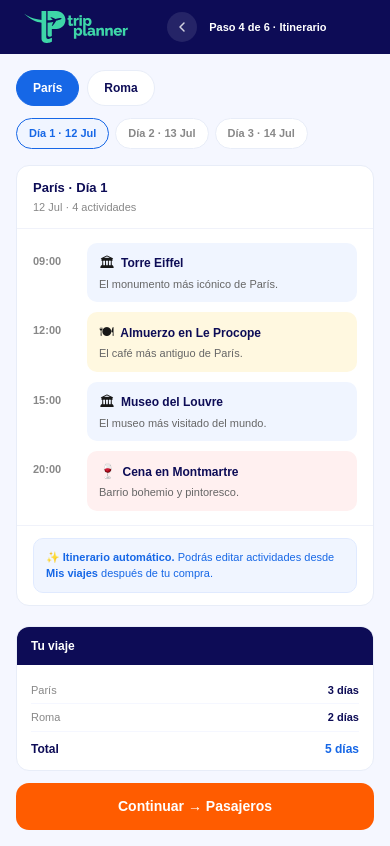
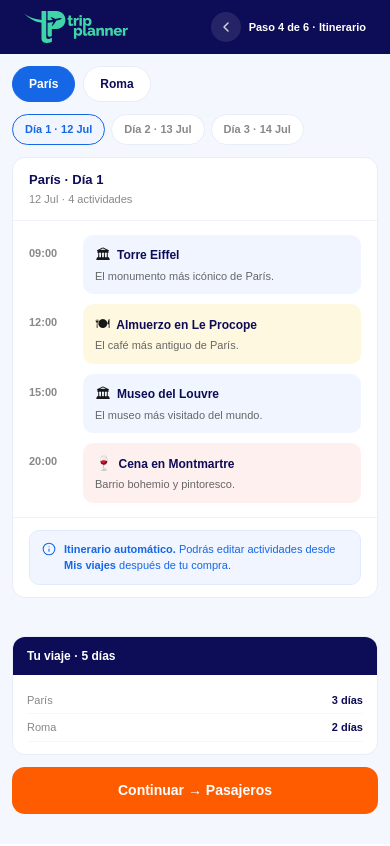
Before and after one commit to barreradionisio/trip-planner, a Next.js app: page /itinerario in a window 390 px wide. Built offline with nearby package versions, Linux system fonts and the light colour scheme.

Commit message:
responsive itinerario CSS puro sin emoji

```diff
--- a/app/itinerario/page.tsx
+++ b/app/itinerario/page.tsx
@@ -4,7 +4,6 @@
 import Link from "next/link";
 import { useRouter } from "next/navigation";
 import Logo from "../components/Logo";
-import { useIsMobile } from "../hooks/useIsMobile";
 
 const itinerario = [
   {
@@ -53,31 +52,77 @@
 
 export default function Itinerario() {
   const router = useRouter();
-  const isMobile = useIsMobile();
   const [ciudadActiva, setCiudadActiva] = useState("París");
   const [diaActivo, setDiaActivo] = useState(1);
-  const [vista, setVista] = useState("dia");
 
   const ciudadData = itinerario.find(c => c.ciudad === ciudadActiva)!;
   const diaData = ciudadData.dias.find(d => d.dia === diaActivo)!;
 
   return (
-    <div style={{ minHeight: "100vh", display: "flex", flexDirection: "column", fontFamily: "'Montserrat',sans-serif", background: "#f5f7ff" }}>
+    <>
+      <style>{`
+        * { box-sizing: border-box; }
+        .itin-wrap {
+          min-height: 100vh;
+          display: flex;
+          flex-direction: column;
+          font-family: 'Montserrat', sans-serif;
+          background: #f5f7ff;
+          width: 100%;
+          max-width: 100vw;
+          overflow-x: hidden;
+        }
+        .itin-topbar {
+          background: #0D0C56;
+          padding: 11px 24px;
+          display: flex;
+          align-items: center;
+          justify-content: space-between;
+          flex-shrink: 0;
+        }
+        .itin-pasos { display: flex; align-items: center; gap: 4px; }
+        .itin-paso-mobile { display: none; font-size: 11px; font-weight: 700; color: #fff; white-space: nowrap; align-items: center; gap: 8px; }
+        .itin-body {
+          display: grid;
+          grid-template-columns: 1fr 300px;
+          gap: 20px;
+          padding: 20px;
+          flex: 1;
+          max-width: 1100px;
+          margin: 0 auto;
+          width: 100%;
+        }
+        .itin-sidebar { display: flex; flex-direction: column; }
+        .itin-sidebar-mobile { display: none; flex-direction: column; width: 100%; }
+        .itin-tabs {
+          display: flex;
+          gap: 6px;
+          margin-bottom: 12px;
+          overflow-x: auto;
+          -webkit-overflow-scrolling: touch;
+        }
+
+        @media (max-width: 768px) {
+          .itin-pasos { display: none; }
+          .itin-paso-mobile { display: flex; }
+          .itin-body { grid-template-columns: 1fr; padding: 12px; overflow: hidden; }
+          .itin-sidebar { display: none; }
+          .itin-sidebar-mobile { display: flex; }
+        }
+      `}</style>
+
+      <div className="itin-wrap">
 
         {/* TOPBAR */}
-      <div style={{ background: "#0D0C56", padding: "11px 24px", display: "flex", alignItems: "center", justifyContent: "space-between", flexShrink: 0 }}>
+        <div className="itin-topbar">
           <Logo variant="teal" />
-        <div style={{ display: "flex", alignItems: "center", gap: "4px" }}>
-          <button onClick={() => router.back()} style={{ background: "rgba(255,255,255,0.1)", border: "none", borderRadius: "50%", color: "rgba(255,255,255,0.8)", cursor: "pointer", marginRight: "8px", display: "flex", alignItems: "center", justifyContent: "center", width: "30px", height: "30px" }}
-            onMouseEnter={e => (e.currentTarget as HTMLElement).style.background = "rgba(255,255,255,0.18)"}
-            onMouseLeave={e => (e.currentTarget as HTMLElement).style.background = "rgba(255,255,255,0.1)"}
-          >
+          <div className="itin-pasos">
+            <button onClick={() => router.back()} style={{ background: "rgba(255,255,255,0.1)", border: "none", borderRadius: "50%", color: "rgba(255,255,255,0.8)", cursor: "pointer", display: "flex", alignItems: "center", justifyContent: "center", width: "30px", height: "30px", marginRight: "8px" }}>
               <svg width="16" height="16" viewBox="0 0 24 24" fill="none" stroke="currentColor" strokeWidth="2.2" strokeLinecap="round" strokeLinejoin="round">
                 <polyline points="15 18 9 12 15 6"/>
               </svg>
             </button>
-          {!isMobile ? (
-            ["Destinos", "Vuelos", "Hospedaje", "Itinerario", "Pasajeros", "Pago"].map((s, i) => (
+            {["Destinos", "Vuelos", "Hospedaje", "Itinerario", "Pasajeros", "Pago"].map((s, i) => (
               <div key={s} style={{ display: "flex", alignItems: "center", gap: "4px" }}>
                 <div style={{ display: "flex", alignItems: "center", gap: "4px" }}>
                   <div style={{ width: "22px", height: "22px", borderRadius: "50%", display: "flex", alignItems: "center", justifyContent: "center", fontSize: "10px", fontWeight: "800", background: i < 3 ? "#3ED5A9" : i === 3 ? "#1667E6" : "rgba(255,255,255,0.15)", color: i < 4 ? "#0D0C56" : "rgba(255,255,255,0.4)" }}>{i < 3 ? "✓" : i + 1}</div>
@@ -85,40 +130,37 @@
                 </div>
                 {i < 5 && <div style={{ width: "16px", height: "1px", background: "rgba(255,255,255,0.15)" }} />}
               </div>
-            ))
-          ) : (
-            <div style={{ fontSize: "11px", fontWeight: "700", color: "#fff" }}>Paso 4 de 6 · Itinerario</div>
-          )}
+            ))}
           </div>
-        <div style={{ width: isMobile ? "0" : "120px" }} />
+          <div className="itin-paso-mobile">
+            <button onClick={() => router.back()} style={{ background: "rgba(255,255,255,0.1)", border: "none", borderRadius: "50%", color: "rgba(255,255,255,0.8)", cursor: "pointer", display: "flex", alignItems: "center", justifyContent: "center", width: "30px", height: "30px", flexShrink: 0 }}>
+              <svg width="16" height="16" viewBox="0 0 24 24" fill="none" stroke="currentColor" strokeWidth="2.2" strokeLinecap="round" strokeLinejoin="round">
+                <polyline points="15 18 9 12 15 6"/>
+              </svg>
+            </button>
+            Paso 4 de 6 · Itinerario
+          </div>
         </div>
 
         {/* BODY */}
-      <div style={{ display: isMobile ? "flex" : "grid", flexDirection: isMobile ? "column" : undefined, gridTemplateColumns: isMobile ? undefined : "1fr 300px", gap: "20px", padding: isMobile ? "16px" : "20px", flex: 1, maxWidth: "1100px", margin: "0 auto", width: "100%", boxSizing: "border-box" }}>
+        <div className="itin-body">
 
           {/* IZQUIERDA */}
-        <div>
+          <div style={{ overflow: "hidden", width: "100%" }}>
+
             {/* TABS CIUDADES */}
             <div style={{ display: "flex", gap: "8px", marginBottom: "12px" }}>
               {itinerario.map(c => (
-              <button
-                key={c.ciudad}
-                onClick={() => { setCiudadActiva(c.ciudad); setDiaActivo(1); }}
-                style={{ padding: "8px 16px", border: `1.5px solid ${ciudadActiva === c.ciudad ? "#1667E6" : "#e8edf8"}`, borderRadius: "50px", fontSize: "12px", fontWeight: "700", cursor: "pointer", background: ciudadActiva === c.ciudad ? "#1667E6" : "#fff", color: ciudadActiva === c.ciudad ? "#fff" : "#0D0C56" }}
-              >
+                <button key={c.ciudad} onClick={() => { setCiudadActiva(c.ciudad); setDiaActivo(1); }} style={{ padding: "8px 16px", border: `1.5px solid ${ciudadActiva === c.ciudad ? "#1667E6" : "#e8edf8"}`, borderRadius: "50px", fontSize: "12px", fontWeight: "700", cursor: "pointer", background: ciudadActiva === c.ciudad ? "#1667E6" : "#fff", color: ciudadActiva === c.ciudad ? "#fff" : "#0D0C56", fontFamily: "Montserrat, sans-serif" }}>
                   {c.ciudad}
                 </button>
               ))}
             </div>
 
             {/* TABS DÍAS */}
-          <div style={{ display: "flex", gap: "6px", marginBottom: "16px", overflowX: "auto" }}>
+            <div className="itin-tabs">
               {ciudadData.dias.map(d => (
-              <button
-                key={d.dia}
-                onClick={() => setDiaActivo(d.dia)}
-                style={{ padding: "6px 12px", border: `1.5px solid ${diaActivo === d.dia ? "#1667E6" : "#e8edf8"}`, borderRadius: "50px", fontSize: "11px", fontWeight: "700", cursor: "pointer", background: diaActivo === d.dia ? "#f0f5ff" : "#fff", color: diaActivo === d.dia ? "#1667E6" : "#888", whiteSpace: "nowrap", flexShrink: 0 }}
-              >
+                <button key={d.dia} onClick={() => setDiaActivo(d.dia)} style={{ padding: "6px 12px", border: `1.5px solid ${diaActivo === d.dia ? "#1667E6" : "#e8edf8"}`, borderRadius: "50px", fontSize: "11px", fontWeight: "700", cursor: "pointer", background: diaActivo === d.dia ? "#f0f5ff" : "#fff", color: diaActivo === d.dia ? "#1667E6" : "#888", whiteSpace: "nowrap", flexShrink: 0, fontFamily: "Montserrat, sans-serif" }}>
                   Día {d.dia} · {d.fecha}
                 </button>
               ))}
@@ -126,11 +168,9 @@
 
             {/* ACTIVIDADES */}
             <div style={{ background: "#fff", borderRadius: "13px", border: "1.5px solid #e8edf8", overflow: "hidden" }}>
-            <div style={{ padding: "12px 16px", borderBottom: "1px solid #f0f2fa", display: "flex", justifyContent: "space-between", alignItems: "center" }}>
-              <div>
+              <div style={{ padding: "12px 16px", borderBottom: "1px solid #f0f2fa" }}>
                 <div style={{ fontFamily: "sans-serif", fontWeight: "800", fontSize: "13px", color: "#0D0C56" }}>{ciudadActiva} · Día {diaActivo}</div>
                 <div style={{ fontSize: "11px", color: "#888", marginTop: "2px" }}>{diaData.fecha} · {diaData.actividades.length} actividades</div>
-              </div>
               </div>
 
               <div style={{ padding: "14px 16px", display: "flex", flexDirection: "column", gap: "10px" }}>
@@ -152,15 +192,20 @@
               </div>
 
               <div style={{ padding: "12px 16px", borderTop: "1px solid #f0f2fa" }}>
-              <div style={{ background: "#f0f5ff", border: "1.5px solid #e0eaff", borderRadius: "10px", padding: "10px 12px", fontSize: "11px", color: "#1667E6" }}>
-                ✨ <strong>Itinerario automático.</strong> Podrás editar actividades desde <strong>Mis viajes</strong> después de tu compra.
+                <div style={{ background: "#f0f5ff", border: "1.5px solid #e0eaff", borderRadius: "10px", padding: "10px 12px", fontSize: "11px", color: "#1667E6", display: "flex", gap: "8px", alignItems: "flex-start" }}>
+                  <svg width="14" height="14" viewBox="0 0 24 24" fill="none" stroke="#1667E6" strokeWidth="1.8" strokeLinecap="round" strokeLinejoin="round" style={{ flexShrink: 0, marginTop: "1px" }}>
+                    <circle cx="12" cy="12" r="10"/>
+                    <line x1="12" y1="16" x2="12" y2="12"/>
+                    <line x1="12" y1="8" x2="12.01" y2="8"/>
+                  </svg>
+                  <span><strong>Itinerario automático.</strong> Podrás editar actividades desde <strong>Mis viajes</strong> después de tu compra.</span>
                 </div>
               </div>
             </div>
           </div>
 
-        {/* SIDEBAR */}
-        <div>
+          {/* SIDEBAR DESKTOP */}
+          <div className="itin-sidebar">
             <div style={{ background: "#fff", borderRadius: "13px", border: "1.5px solid #e8edf8", overflow: "hidden", marginBottom: "12px" }}>
               <div style={{ padding: "10px 14px", background: "#0D0C56" }}>
                 <div style={{ fontFamily: "sans-serif", fontWeight: "800", fontSize: "12px", color: "#fff" }}>Tu viaje</div>
@@ -178,15 +223,33 @@
                 </div>
               </div>
             </div>
-
-          <Link
-            href="/pasajeros-flujo"
-            style={{ width: "100%", padding: "13px", backgroundColor: "#FF5C00", color: "#fff", border: "none", borderRadius: "13px", fontFamily: "sans-serif", fontWeight: "800", fontSize: "14px", cursor: "pointer", textDecoration: "none", display: "block", textAlign: "center", boxSizing: "border-box" as const }}
-          >
+            <Link href="/pasajeros-flujo" style={{ width: "100%", padding: "13px", backgroundColor: "#FF5C00", color: "#fff", borderRadius: "13px", fontFamily: "sans-serif", fontWeight: "800", fontSize: "14px", textDecoration: "none", display: "block", textAlign: "center" }}>
               Continuar → Pasajeros
             </Link>
           </div>
+
+          {/* SIDEBAR MÓVIL */}
+          <div className="itin-sidebar-mobile">
+            <div style={{ background: "#fff", borderRadius: "13px", border: "1.5px solid #e8edf8", overflow: "hidden", marginBottom: "12px" }}>
+              <div style={{ padding: "10px 14px", background: "#0D0C56" }}>
+                <div style={{ fontFamily: "sans-serif", fontWeight: "800", fontSize: "12px", color: "#fff" }}>Tu viaje · 5 días</div>
+              </div>
+              <div style={{ padding: "12px 14px" }}>
+                {itinerario.map(c => (
+                  <div key={c.ciudad} style={{ display: "flex", justifyContent: "space-between", fontSize: "11px", padding: "5px 0", borderBottom: "1px solid #f5f7ff" }}>
+                    <span style={{ color: "#888" }}>{c.ciudad}</span>
+                    <span style={{ fontWeight: "600", color: "#0D0C56" }}>{c.dias.length} días</span>
+                  </div>
+                ))}
               </div>
             </div>
+            <Link href="/pasajeros-flujo" style={{ width: "100%", padding: "13px", backgroundColor: "#FF5C00", color: "#fff", borderRadius: "13px", fontFamily: "sans-serif", fontWeight: "800", fontSize: "14px", textDecoration: "none", display: "block", textAlign: "center" }}>
+              Continuar → Pasajeros
+            </Link>
+          </div>
+
+        </div>
+      </div>
+    </>
   );
 }
```
Lines whose indentation alone changed are shown as unchanged.
